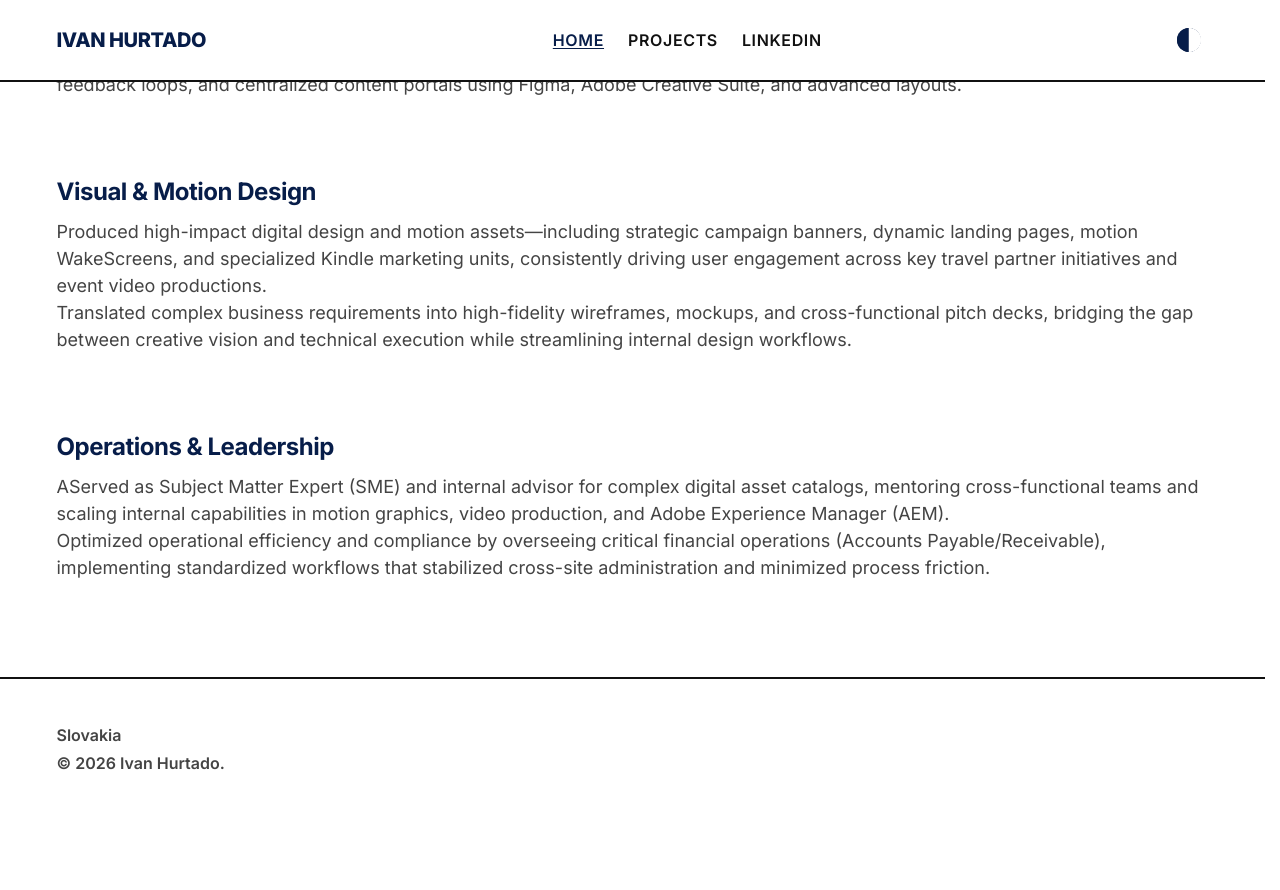
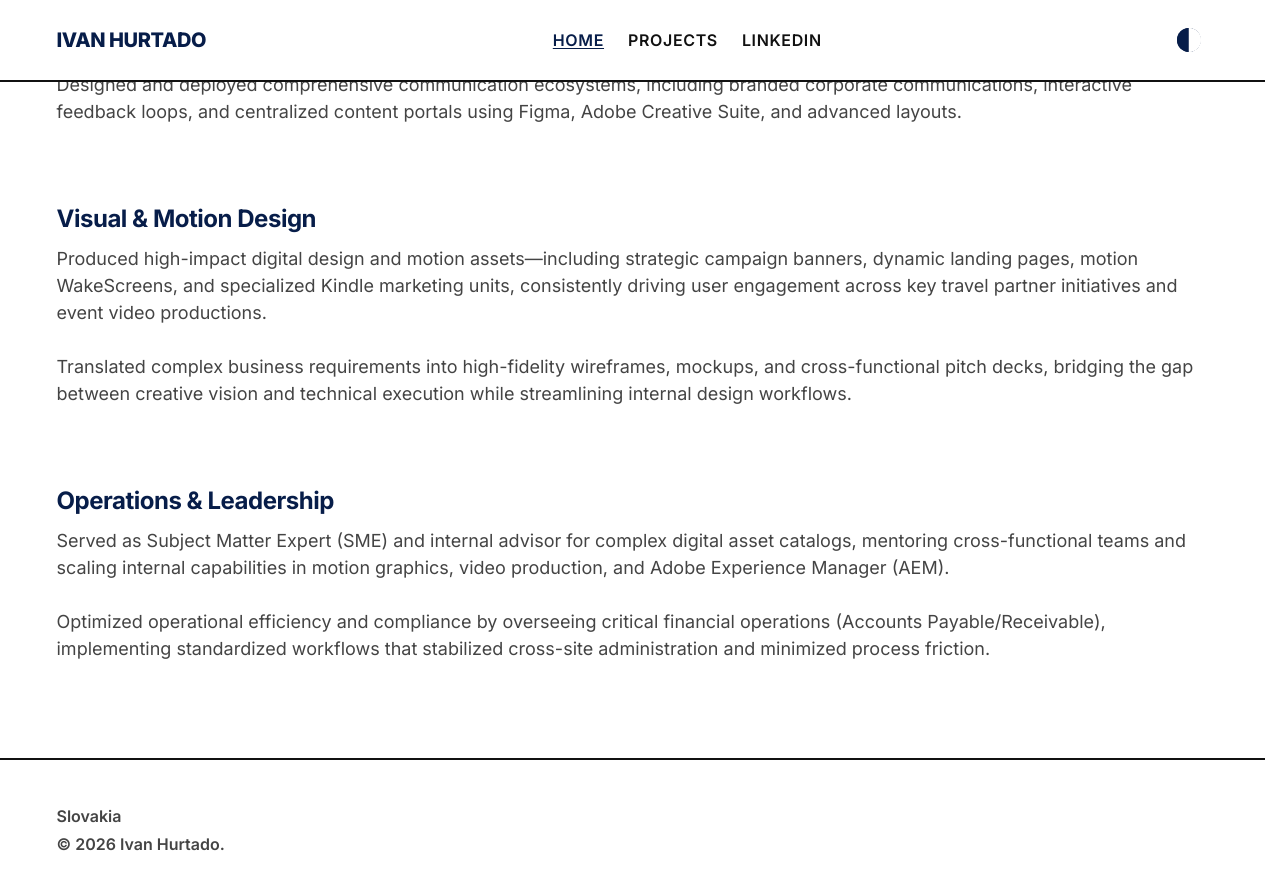
Before and after one commit to ivanhb-sk/ivanhb-sk.github.io, a Jekyll site: the page built from index.md, in a window 1280 px wide and 900 px high, scrolled down 1045 px. Shown: the top 890 px of the window. Built offline with Jekyll 4.4.1, drawn with Linux system fonts in a browser that asks for light colours; before the commit the page ends 1864 px from its top, so only the background shows below that.

Commit message:
grammar...

```diff
--- a/index.md
+++ b/index.md
@@ -36,17 +36,17 @@ Based in Bratislava, Slovakia — native Spanish speaker, fluent in English, pro
 <ul class="timeline">
     <li>
       <h3>Digital Project Ownership & Communications</h3>
-      <p>Orchestrated end-to-end content migration and UX enhancements for the Travel Partner Connect platform, collaborating closely with Adobe engineering and development teams to significantly elevate platform usability and WCAG accessibility standards. </p>
+      <p>Orchestrated end-to-end content migration and UX enhancements for the Travel Partner Connect platform, collaborating closely with Adobe engineering and development teams to significantly elevate platform usability and WCAG accessibility standards. </p><br>
       <p>Designed and deployed comprehensive communication ecosystems, including branded corporate communications, interactive feedback loops, and centralized content portals using Figma, Adobe Creative Suite, and advanced layouts.</p>
     </li>
     <li>
       <h3>Visual & Motion Design</h3>
-      <p>Produced high-impact digital design and motion assets—including strategic campaign banners, dynamic landing pages, motion WakeScreens, and specialized Kindle marketing units, consistently driving user engagement across key travel partner initiatives and event video productions.</p>
+      <p>Produced high-impact digital design and motion assets—including strategic campaign banners, dynamic landing pages, motion WakeScreens, and specialized Kindle marketing units, consistently driving user engagement across key travel partner initiatives and event video productions.</p><br>
       <p>Translated complex business requirements into high-fidelity wireframes, mockups, and cross-functional pitch decks, bridging the gap between creative vision and technical execution while streamlining internal design workflows.</p>
     </li>
     <li>
       <h3>Operations & Leadership</h3>
-      <p>AServed as Subject Matter Expert (SME) and internal advisor for complex digital asset catalogs, mentoring cross-functional teams and scaling internal capabilities in motion graphics, video production, and Adobe Experience Manager (AEM).</p>
+      <p>Served as Subject Matter Expert (SME) and internal advisor for complex digital asset catalogs, mentoring cross-functional teams and scaling internal capabilities in motion graphics, video production, and Adobe Experience Manager (AEM).</p><br>
       <p>Optimized operational efficiency and compliance by overseeing critical financial operations (Accounts Payable/Receivable), implementing standardized workflows that stabilized cross-site administration and minimized process friction.</p>
     </li>
   </ul>
```
